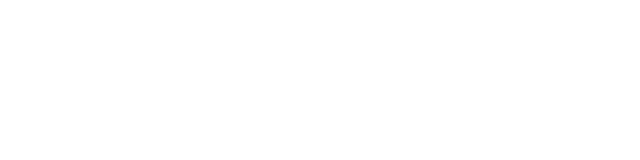
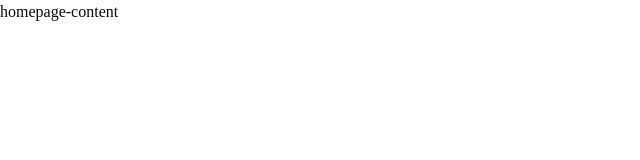
Before and after one commit to devmhimran/future-studios-assignment, a Next.js app: page / in a window 1280 px wide. Shown: the top 160 px of the page, without its empty margins (0-640 px from the left). Built offline with nearby package versions, Linux system fonts and the light colour scheme.

Commit message:
feat: implement HomepageContent component and update Home page

```diff
--- a/app/(public)/page.tsx
+++ b/app/(public)/page.tsx
@@ -1,3 +1,5 @@
+import { HomepageContent } from '@/components/pages/home';
+
 export default function Home() {
-  return <div></div>;
+  return <HomepageContent />;
 }
--- /dev/null
+++ b/components/pages/home/homepage-content.tsx
@@ -0,0 +1,3 @@
+export function HomepageContent() {
+  return <div>homepage-content</div>;
+}
--- a/components/pages/home/index.ts
+++ b/components/pages/home/index.ts
@@ -0,0 +1 @@
+export * from './homepage-content';
```
